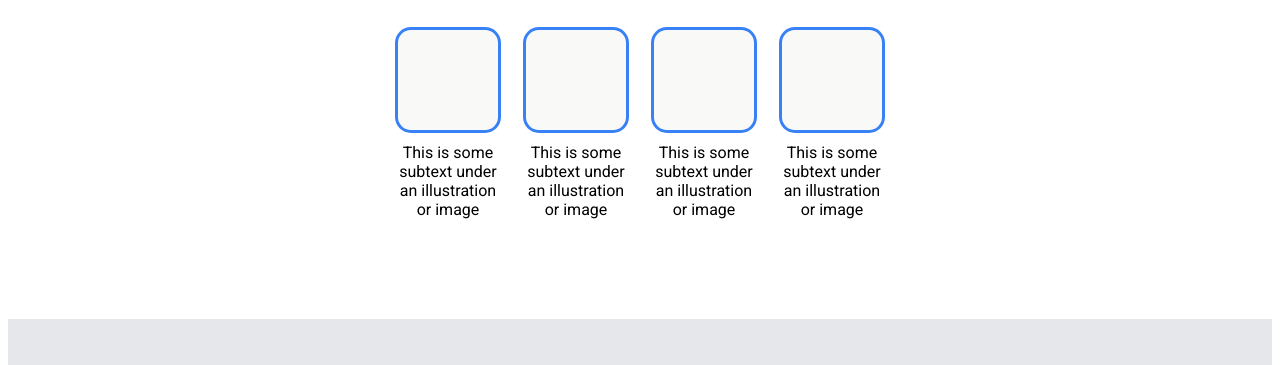
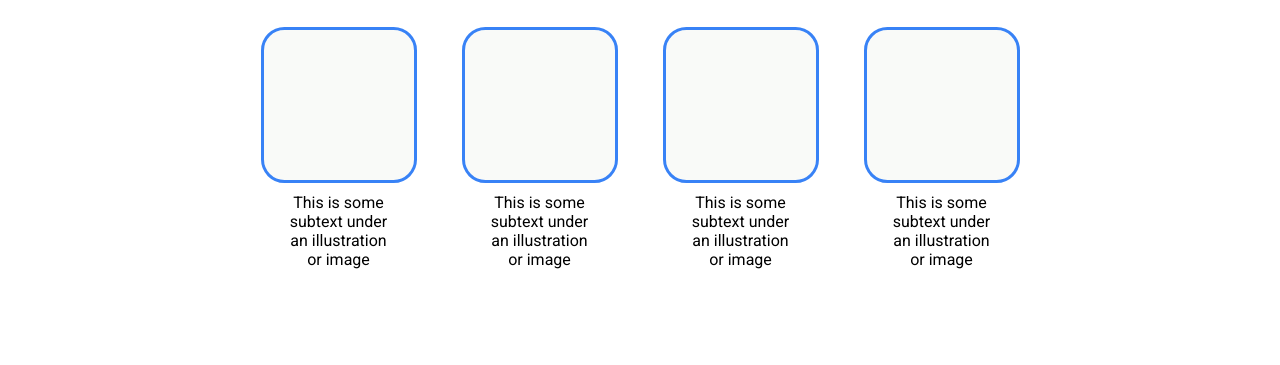
Before and after one commit to Peachboy97/Landing-page-project-, a plain HTML site: page index.html in a window 1280 px wide. Shown: the part 435-800 px from the top of the page. Drawn offline with Linux system fonts and the light colour scheme.

Commit message:
changed the size of the boxes in section b and changed the size of the gap in .boxes-container

```diff
--- a/style.css
+++ b/style.css
@@ -121,7 +121,7 @@ h1 {
 }
 
 .boxes-container {
-    gap: 18px;
+    gap: 45px;
     display: flex;
 }
 
@@ -141,8 +141,8 @@ h1 {
 
 
 .box {
-    width: 100px;
-    height: 100px;
+    width: 150px;
+    height: 150px;
     border-width: 50px;
     background-color: #f9faf8;
     border: solid #3882f6;
```
